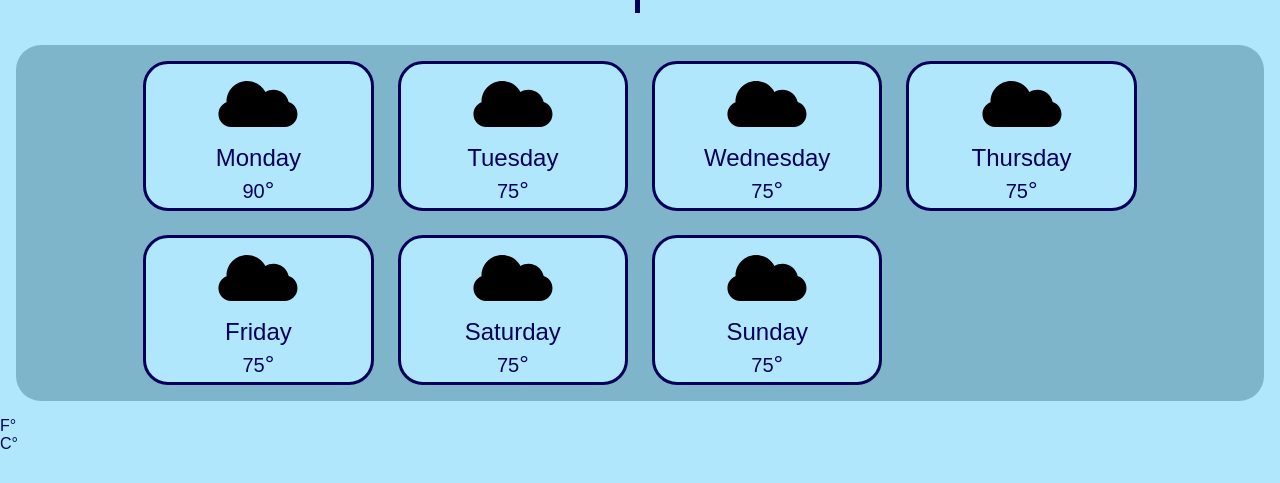
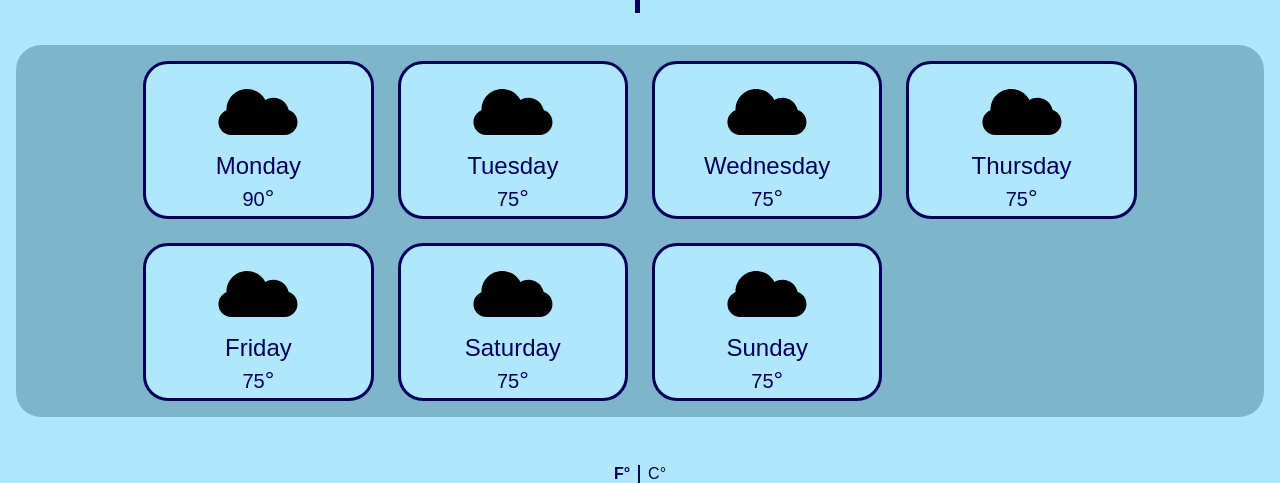
Before and after one commit to bhsaio145/WeatherForecast, a plain HTML site: page index.html in a window 1280 px wide. Shown: the part 339-822 px from the top of the page. Before the commit the page ends 800 px from the top, so only its background shows below. Drawn offline with Linux system fonts and the light colour scheme; no server answers.

Commit message:
Update index.css

```diff
--- a/index.css
+++ b/index.css
@@ -61,6 +61,7 @@
 }
 .weather_week img{
     max-height: 5rem;
+    margin-top: .5rem;
 }
 .day_box{
     display: flex;
@@ -78,3 +79,27 @@
 .day_box div{
     padding-bottom: .25rem;
 }
+
+/* F | C Convert button */
+.temperature_button{
+    display: flex;
+    align-items: center;
+    justify-content: center;
+    margin-top: 3rem;
+    cursor: pointer;
+}
+.F{
+    border-right: 1px solid;
+    padding-right: .5rem;
+    font-weight: bold;
+}
+.C{
+    border-left: 1px solid;
+    padding-left: .5rem;
+}
+.temp_C > .C{
+    font-weight: bold;
+}
+.temp_C > .F{
+    font-weight: normal;
+}
```
